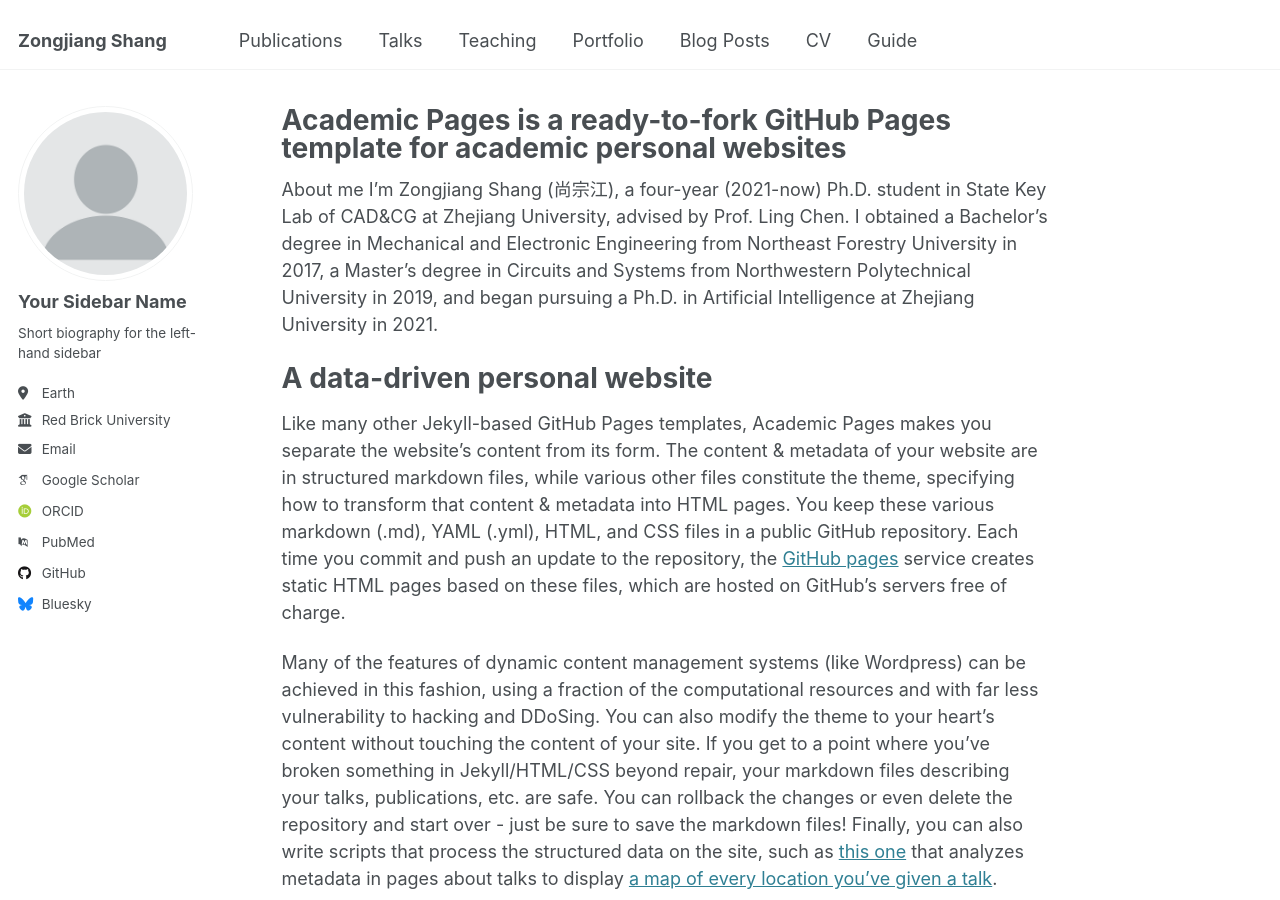
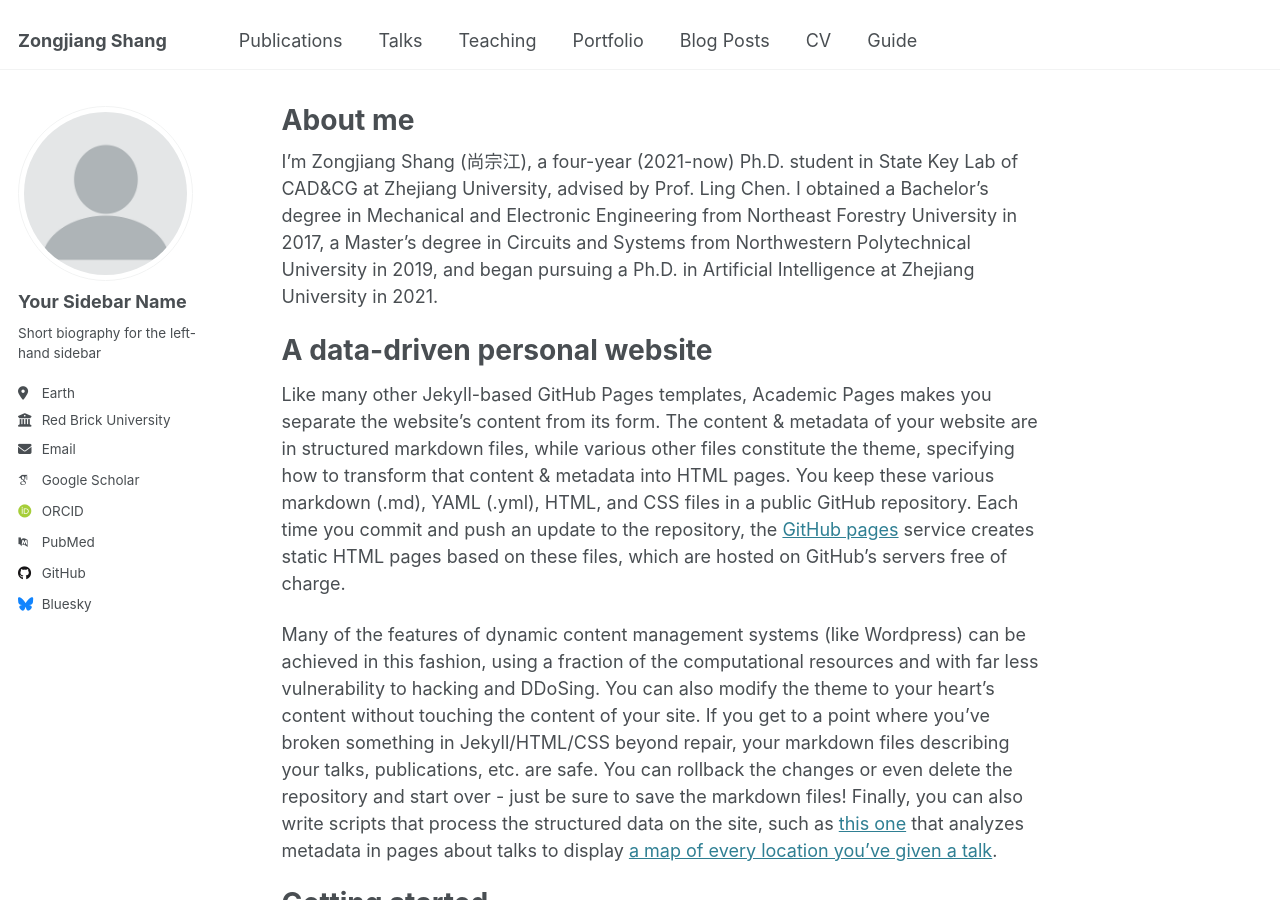
Before and after one commit to shangzongjiang/shangzongjiang.github.io, a Jekyll site: the page built from _pages/about.md, in a window 1280 px wide and 900 px high. Built offline with Jekyll 4.4.1, drawn with Linux system fonts in a browser that asks for light colours; some web fonts are replaced.

Commit message:
Update about.md

```diff
--- a/_pages/about.md
+++ b/_pages/about.md
@@ -1,13 +1,13 @@
 ---
 permalink: /
-title: "Academic Pages is a ready-to-fork GitHub Pages template for academic personal websites"
+title: "About me"
 author_profile: true
 redirect_from:
   - /about/
   - /about.html
 ---
 
-About me
+
 I’m Zongjiang Shang (尚宗江), a four-year (2021-now) Ph.D. student in State Key Lab of CAD&CG at Zhejiang University, advised by Prof. Ling Chen. I obtained a Bachelor's degree in Mechanical and Electronic Engineering from Northeast Forestry University in 2017, a Master's degree in Circuits and Systems from Northwestern Polytechnical University in 2019, and began pursuing a Ph.D. in Artificial Intelligence at Zhejiang University in 2021.
 
 A data-driven personal website
```
